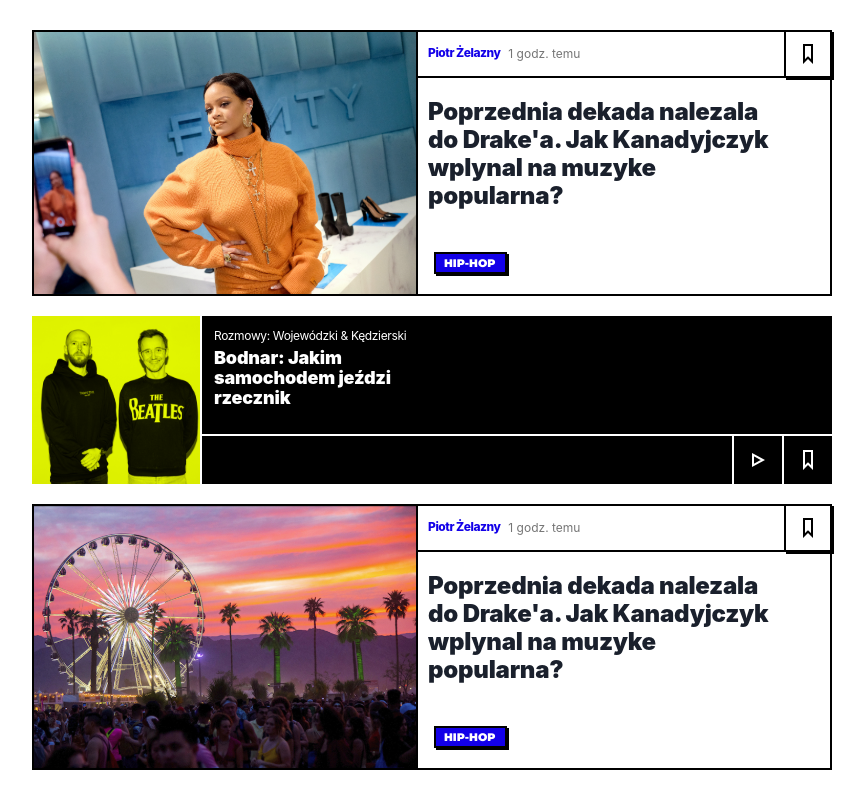
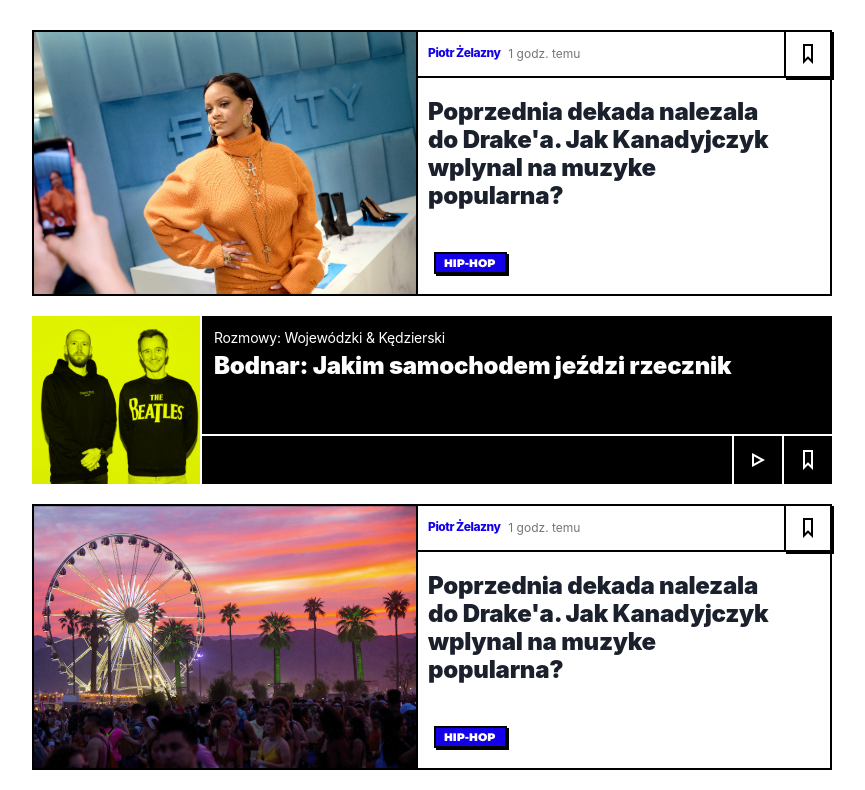
Before and after one commit to jbryn/elpassion-task, a Next.js app: page / in a window 1280 px wide. Shown: the top 790 px of the page, without its empty margins (208-1073 px from the left). Built offline with nearby package versions, Linux system fonts and the light colour scheme.

Commit message:
podcast desktop view text

```diff
--- a/components/Podcast.tsx
+++ b/components/Podcast.tsx
@@ -38,28 +38,28 @@ export default function Post(props: PodcastProps) {
       >
         <Text
           pos="absolute"
-          w="219px"
+          w={{ base: "219px", md: "250px" }}
           h="16px"
           left="12px"
           right="12px"
           top="12px"
-          fontSize="12px"
-          lineHeight="16px"
-          letterSpacing="-0.03em"
+          fontSize={{ base: "12px", md: "14px" }}
+          lineHeight={{ base: "16px", md: "20px" }}
+          letterSpacing={{ base: "-0.03em", md: "-0.015em" }}
           color="#FFFFFF"
         >
           {title}
         </Text>
         <Text
           pos="absolute"
-          w="200px"
-          h="16px"
+          w={{ base: "200px", md: "579px" }}
+          h="60px"
           left="12px"
           right="12px"
-          top="32px"
-          fontSize="18px"
+          top={{ base: "32px", md: "36px" }}
+          fontSize={{ base: "18px", md: "24px" }}
           fontWeight="900"
-          lineHeight="20px"
+          lineHeight={{ base: "20px", md: "28px" }}
           letterSpacing="-0.01em"
           color="#FFFFFF"
         >
```
